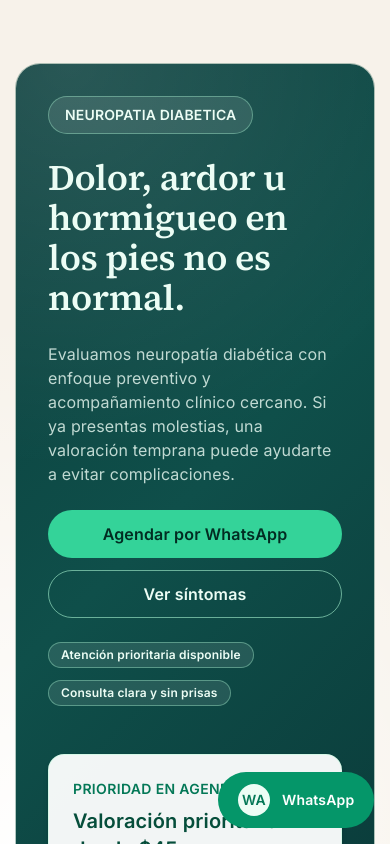
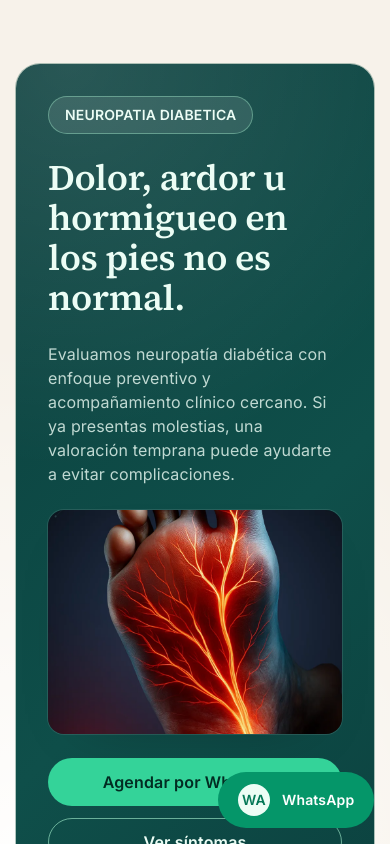
Before and after one commit to davidguzman1991/neuropatia-marketing, a Next.js app: page / in a window 390 px wide. Shown: the top 844 px of the page. Built offline with nearby package versions, Linux system fonts and the light colour scheme; no server answers.

Commit message:
hero del mobil

```diff
--- a/components/Hero.jsx
+++ b/components/Hero.jsx
@@ -21,6 +21,17 @@ export default function Hero() {
               clínico cercano. Si ya presentas molestias, una valoración temprana
               puede ayudarte a evitar complicaciones.
             </p>
+            <div className="md:hidden">
+              <div className="overflow-hidden rounded-2xl ring-1 ring-white/10 shadow-soft">
+                <Image
+                  src="/hero/neuropatia-hero-medico.webp"
+                  alt="Evaluación médica de neuropatía diabética"
+                  width={900}
+                  height={1200}
+                  className="h-56 w-full object-cover object-center sm:h-64"
+                />
+              </div>
+            </div>
             <div className="flex flex-col gap-3 sm:flex-row">
               <Button
                 size="lg"
```
